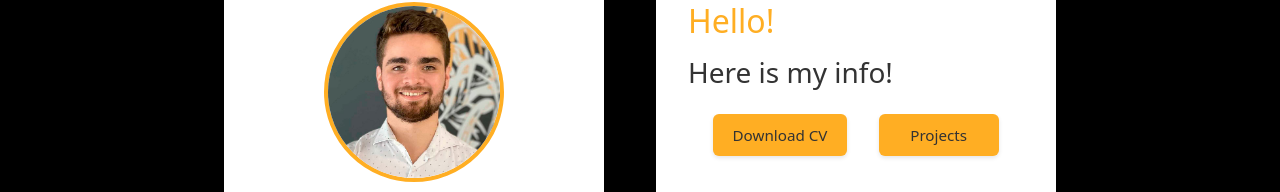
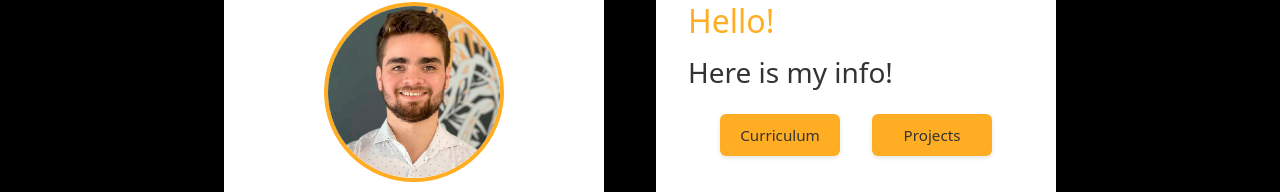
Before and after one commit to JuanMaldini/juanmaldini-web, a React (Vite) app: page / in a window 1280 px wide. Shown: the part 157-349 px from the top of the page. Built offline with nearby package versions, Linux system fonts and the light colour scheme.

Commit message:
update buutton cv

```diff
--- a/src/Components/Description/DescriptionCard_02.tsx
+++ b/src/Components/Description/DescriptionCard_02.tsx
@@ -13,13 +13,11 @@ export default function DescriptionCard02({}: Props) {
       </div>
 
       <div className="button-group">
-        <a
-          href={CVPdf}
-          download="Maldini_Juan_Augusto_CV.pdf"
-          className="buttonType01 portfolio-btn"
-        >
-          Download CV
-        </a>
+        <Button
+          text="Curriculum"
+          goTo="/curriculum"
+          className=""
+        />
         <Button
           text="Projects"
           goTo="#"
```
